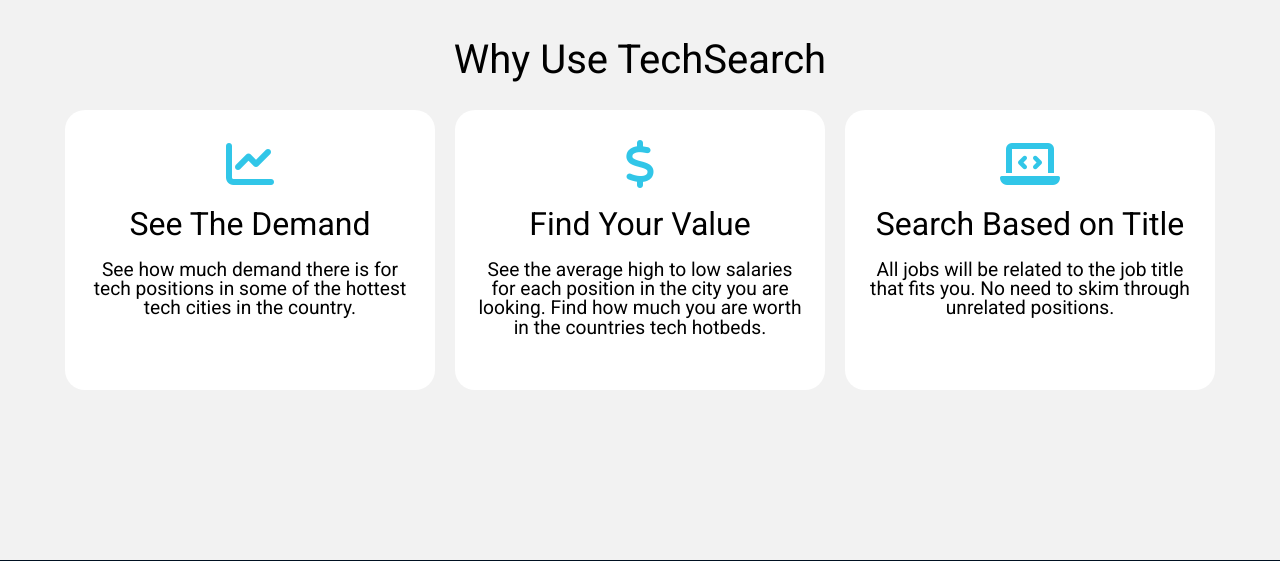
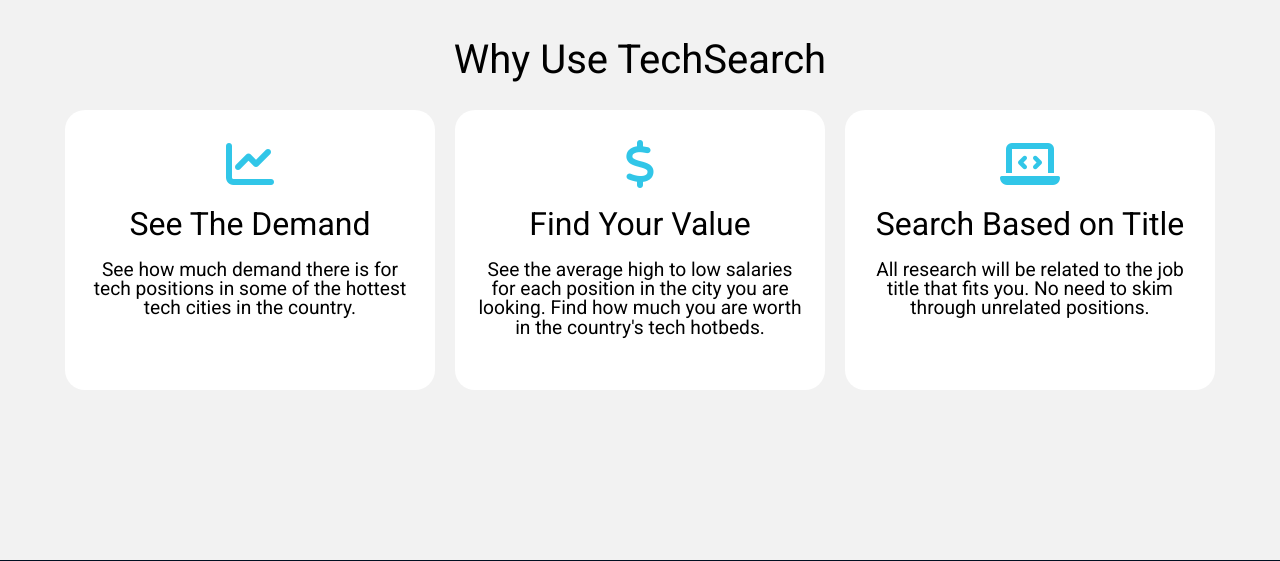
Before and after one commit to JimKing100/techsearch, a Flask app: page / in a window 1280 px wide. Shown: the part 824-1385 px from the top of the page. Run offline with Flask 2, Linux system fonts and the light colour scheme; some libraries are stand-ins or nearby versions.

Commit message:
Add files via upload

```diff
--- a/TECHSEARCH/templates/index.html
+++ b/TECHSEARCH/templates/index.html
@@ -63,13 +63,12 @@
         <i class="fas fa-dollar-sign"></i>
         <h3>Find Your Value</h3>
         <p>See the average high to low salaries for each position in the city you are looking. Find how much you are
-          worth
-          in the countries tech hotbeds.</p>
+          worth in the country's tech hotbeds.</p>
       </div>
       <div class="job-title card">
         <i class="fas fa-laptop-code"></i>
         <h3>Search Based on Title</h3>
-        <p>All jobs will be related to the job title that fits you. No need to skim through unrelated positions.</p>
+        <p>All research will be related to the job title that fits you. No need to skim through unrelated positions.</p>
       </div>
     </div>
   </div>
--- a/TECHSEARCH/templates/response.html
+++ b/TECHSEARCH/templates/response.html
@@ -13,8 +13,8 @@
       <p>There are {{ r_count }} {{ r_title }} jobs in {{ r_city }}</p>
     </div>
     <div class="salary">
-      <p>Salary Range:</p>
-      <p>{{ r_lsalary }} - {{ r_hsalary }}</p>
+      <p class="p-title">Salary Range:</p>
+      <p>${{ r_lsalary }} - ${{ r_hsalary }}</p>
     </div>
     <div class="keywords">
       <p>Top Keywords:</p>
```
